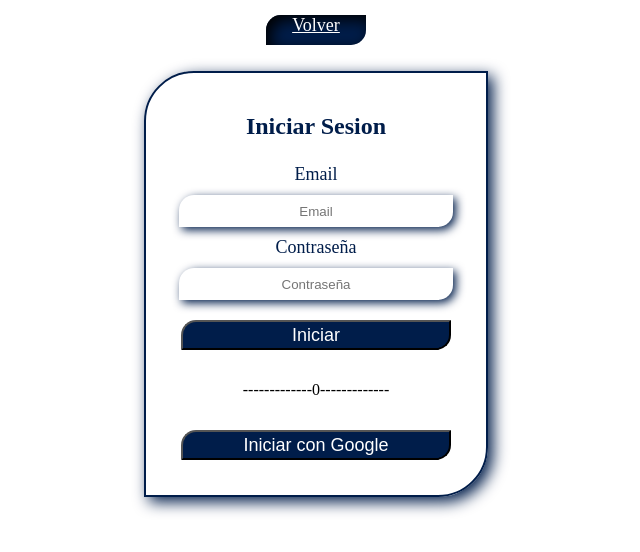
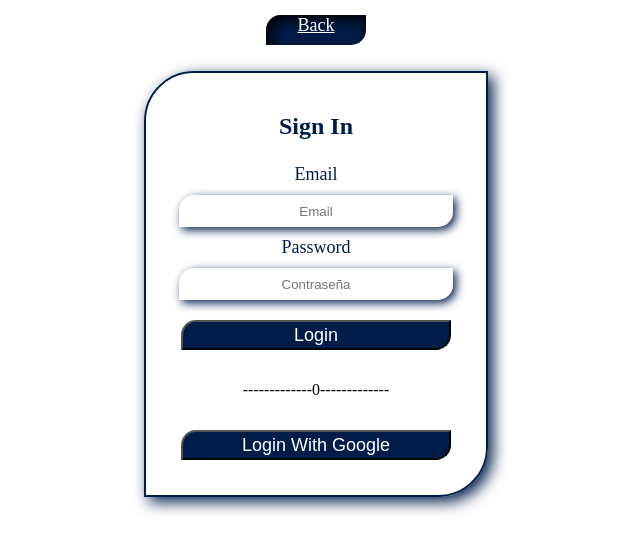
Before and after one commit to Gambuli8/CellXpress-Frontend, a React (Vite) app: page /login in a window 1280 px wide. Shown: the top 552 px of the page, without its empty margins (324-964 px from the left). Built offline with nearby package versions, Linux system fonts and the light colour scheme; no server answers.

Commit message:
areglo login

```diff
--- a/src/App.jsx
+++ b/src/App.jsx
@@ -14,8 +14,9 @@ import Login from "./Components/Login/Login";
 import DashboardAdmin from "./Views/DashboardAdmin/DashboardAdmin";
 import "./App.css";
 // axios.defaults.baseURL =  "http://localhost:3002"
- axios.defaults.baseURL = "https://cellxpress.onrender.com";
+axios.defaults.baseURL = "https://cellxpress.onrender.com";
 function App() {
+
   return (
     <>
       <CartProvider>
--- a/src/Components/Login/Login.jsx
+++ b/src/Components/Login/Login.jsx
@@ -64,11 +64,11 @@ function Login() {
   return (
     <div className={style.contenedor}>
       <a href="/home" className={style.back}>
-        Volver
+        Back
       </a>
       <div className={style.container}>
         <form className={style.inputContainer} onSubmit={handleSubmit}>
-          <h2>Iniciar Sesion</h2>
+          <h2>Sign In</h2>
           <label className={style.label}>Email</label>
           <input
             className={style.input}
@@ -80,7 +80,7 @@ function Login() {
           {errors.emailAcces && (
             <p className={style.error}>{errors.emailAcces}</p>
           )}
-          <label className={style.label}>Contraseña</label>
+          <label className={style.label}>Password</label>
           <input
             className={style.input}
             placeholder="Contraseña"
@@ -91,10 +91,10 @@ function Login() {
           {errors.passwordAcces && (
             <p className={style.error}>{errors.passwordAcces}</p>
           )}
-          <button className={style.button}>Iniciar</button>
+          <button className={style.button}>Login</button>
           <p>-------------0-------------</p>
           <button className={style.button} onClick={loginWithGoogle}>
-            Iniciar con Google
+            Login With Google
           </button>
         </form>
       </div>
--- a/src/Components/NavBar/Navbar.jsx
+++ b/src/Components/NavBar/Navbar.jsx
@@ -45,12 +45,16 @@ export default function Navbar({
           Crear Producto
         </NavLink>
 
-        <NavLink to="/register" className={style.link}>
+        {!user &&  <NavLink to="/register" className={style.link}>
           Registrarse
-        </NavLink>
+        </NavLink>}
+        { !user?
         <NavLink to="/login" className={style.link}>
           Ingresar
-        </NavLink>
+        </NavLink>: <div>
+          <p>{user.displayName}</p>
+          <button onClick={logout} className={style.link}>Cerrar sesión</button>
+        </div> }
       </div>
         <div className={style.link}>
           <Carrito />
--- a/src/Components/Register/Register.jsx
+++ b/src/Components/Register/Register.jsx
@@ -64,15 +64,6 @@ const Register = () => {
     try {
       await loginGoogle()
       navigate("/home")
-      if (user){
-        dispatch(postUser(user));
-        setInput({
-          name: user.displayName,
-          phone: user.phoneNumber,
-          email: user.email,
-          password: user.uid,
-        })
-      }
     } catch (error) {
       console.log(error.message)
     }
--- /dev/null
+++ b/src/Views/DashboardAdmin/DashProducts/DashProducts.jsx
@@ -0,0 +1,2 @@
+import style from "./DashProducts.module.css"
+import Sidebar from "../../../Components/Sidebar/Sidebar"
--- a/src/Views/Home/Home.jsx
+++ b/src/Views/Home/Home.jsx
@@ -8,6 +8,8 @@ import { getProduct, getProductsByName } from "../../Redux/Actions";
 import style from "./home.module.css";
 import Filters from "../../Components/Filters/Filters";
 import Paginado from "../../Components/Paginado/Paginado";
+import { useAuth } from "../../context/authContext"
+import { postUser } from "../../Redux/Actions";
 
 const Home = () => {
   const allProduct = useSelector((state) => state.allProduct);
@@ -21,6 +23,7 @@ const Home = () => {
   const indexLastPhone = currentPag * cantPerPage;
   const indexFirstPhone = indexLastPhone - cantPerPage;
   const currentPhone = filtered.slice(indexFirstPhone, indexLastPhone);
+
 
 
   const paginado = (pageNumber) => {
```
Also changed, not shown: src/Views/DashboardAdmin/DashProducts/DashProducts.module.css (added).
